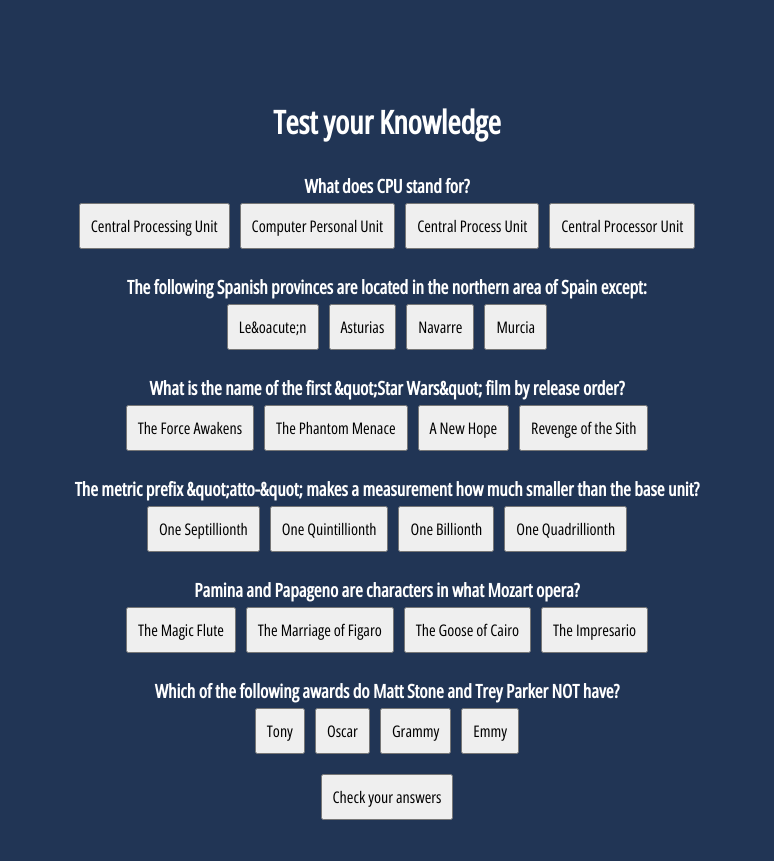
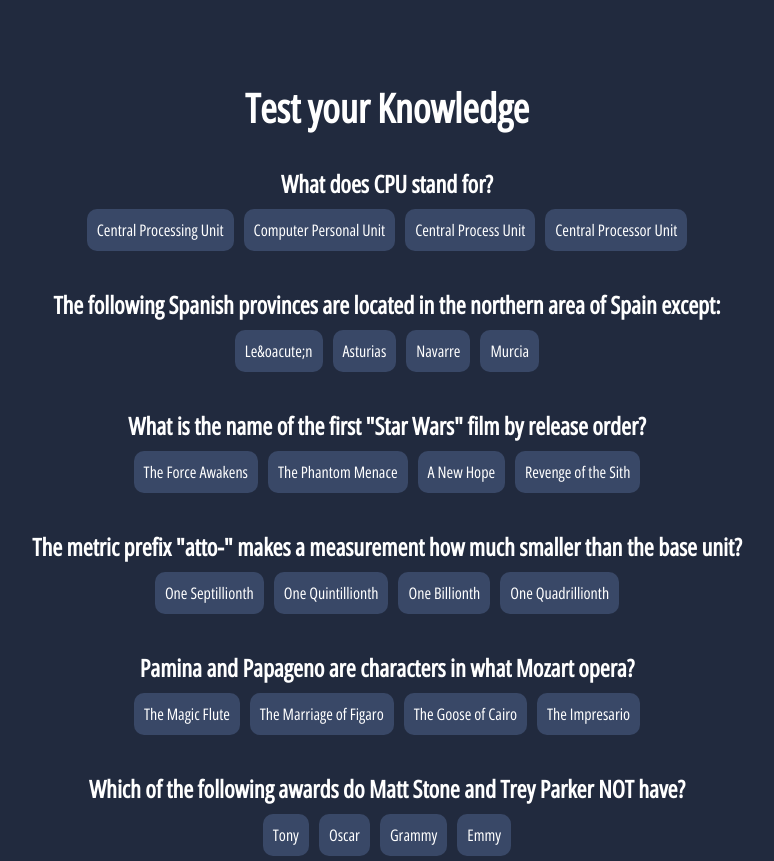
Before and after one commit to Gabriel3004/Travel-proyect, a React (Vite) app: page / in a window 1280 px wide. Shown: the whole page, without its empty margins (253-1027 px from the left). Before the commit the page ends 825 px from the top, so only its background shows below. Built offline with nearby package versions, Linux system fonts and the light colour scheme.

Commit message:
updated new structure

```diff
--- a/index.html
+++ b/index.html
@@ -2,7 +2,6 @@
 <html lang="en">
   <head>
     <meta charset="UTF-8" />
-    <link rel="icon" type="image/svg+xml" href="/vite.svg" />
     <meta name="viewport" content="width=device-width, initial-scale=1.0" />
     <title>Test your Knowledge</title>
   </head>
--- /dev/null
+++ b/src/components/Answers.jsx
@@ -0,0 +1,13 @@
+export const Answers = ({ answers }) => {
+  return (
+    <div className="answerContainer">
+      {answers.map((answer) => {
+        return (
+          <div key={answer.id}>
+            <button>{answer}</button>
+          </div>
+        );
+      })}
+    </div>
+  );
+};
--- a/src/components/ListQuiz.jsx
+++ /dev/null
@@ -1,135 +0,0 @@
-import QuizWrapper from "./QuizWrapper";
-
-function ListQuiz() {
-  const questions = [
-    {
-      id: "26c4806d-fe05-4344-84ca-3c0092d15477",
-      question: "What does CPU stand for?",
-      correctAnswer: "Central Processing Unit",
-      answers: [
-        "Central Processing Unit",
-        "Computer Personal Unit",
-        "Central Process Unit",
-        "Central Processor Unit",
-      ],
-      userAnswer: "",
-    },
-    {
-      id: "cd647d49-62e0-4ff9-8b4d-71e0b4099767",
-      question:
-        "The following Spanish provinces are located in the northern area of Spain except:",
-      correctAnswer: "Murcia",
-      answers: ["Le&oacute;n", "Asturias", "Navarre", "Murcia"],
-      userAnswer: "",
-    },
-    {
-      id: "d52c4a1c-8c33-4308-831b-916fa989ef21",
-      question:
-        "What is the name of the first &quot;Star Wars&quot; film by release order?",
-      correctAnswer: "A New Hope",
-      answers: [
-        "The Force Awakens",
-        "The Phantom Menace",
-        "A New Hope",
-        "Revenge of the Sith",
-      ],
-      userAnswer: "",
-    },
-    {
-      id: "258d5be5-7e3b-44cc-bbb1-fb6c1a03bbda",
-      question:
-        "The metric prefix &quot;atto-&quot; makes a measurement how much smaller than the base unit?",
-      correctAnswer: "One Quintillionth",
-      answers: [
-        "One Septillionth",
-        "One Quintillionth",
-        "One Billionth",
-        "One Quadrillionth",
-      ],
-      userAnswer: "",
-    },
-    {
-      id: "179e8915-189d-4643-8a52-5801a5a1fc84",
-      question: "Pamina and Papageno are characters in what Mozart opera?",
-      correctAnswer: "The Magic Flute",
-      answers: [
-        "The Magic Flute",
-        "The Marriage of Figaro",
-        "The Goose of Cairo",
-        "The Impresario",
-      ],
-      userAnswer: "",
-    },
-    {
-      id: "4e7f9530-93d4-4d73-9ee5-75d9267b2a7d",
-      question:
-        "Which of the following awards do Matt Stone and Trey Parker NOT have?",
-      correctAnswer: "Oscar",
-      answers: ["Tony", "Oscar", "Grammy", "Emmy"],
-      userAnswer: "",
-    },
-  ];
-
-  return (
-    <>
-      <h1>Test your Knowledge</h1>
-      <div className="question one">
-        <h3>{questions[0].question}</h3>
-        <div>
-          <button>{questions[0].answers[0]}</button>
-          <button>{questions[0].answers[1]}</button>
-          <button>{questions[0].answers[2]}</button>
-          <button>{questions[0].answers[3]}</button>
-        </div>
-      </div>
-      <div className="question two">
-        <h3>{questions[1].question}</h3>
-        <div>
-          <button>{questions[1].answers[0]}</button>
-          <button>{questions[1].answers[1]}</button>
-          <button>{questions[1].answers[2]}</button>
-          <button>{questions[1].answers[3]}</button>
-        </div>
-      </div>
-      <div className="question three">
-        <h3>{questions[2].question}</h3>
-        <div>
-          <button>{questions[2].answers[0]}</button>
-          <button>{questions[2].answers[1]}</button>
-          <button>{questions[2].answers[2]}</button>
-          <button>{questions[2].answers[3]}</button>
-        </div>
-      </div>
-      <div className="question four">
-        <h3>{questions[3].question}</h3>
-        <div>
-          <button>{questions[3].answers[0]}</button>
-          <button>{questions[3].answers[1]}</button>
-          <button>{questions[3].answers[2]}</button>
-          <button>{questions[3].answers[3]}</button>
-        </div>
-      </div>
-      <div className="question five">
-        <h3>{questions[4].question}</h3>
-        <div>
-          <button>{questions[4].answers[0]}</button>
-          <button>{questions[4].answers[1]}</button>
-          <button>{questions[4].answers[2]}</button>
-          <button>{questions[4].answers[3]}</button>
-        </div>
-      </div>
-      <div className="question six">
-        <h3>{questions[5].question}</h3>
-        <div>
-          <button>{questions[5].answers[0]}</button>
-          <button>{questions[5].answers[1]}</button>
-          <button>{questions[5].answers[2]}</button>
-          <button>{questions[5].answers[3]}</button>
-        </div>
-      </div>
-      <button className="checkButton">Check your answers</button>
-    </>
-  );
-}
-
-export default ListQuiz;
--- /dev/null
+++ b/src/components/Quiz.jsx
@@ -0,0 +1,21 @@
+import { questions } from "../data/questions";
+import { Answers } from "./Answers";
+
+const Quiz = () => {
+  return (
+    <div className="quizContainer">
+      {questions.map((question) => {
+        return (
+          <>
+            <div key={question.id}>
+              <h2>{question.question}</h2>
+            </div>
+            <Answers answers={question.answers} />
+          </>
+        );
+      })}
+    </div>
+  );
+};
+
+export default Quiz;
--- a/src/components/QuizWrapper.jsx
+++ b/src/components/QuizWrapper.jsx
@@ -1,10 +1,10 @@
-import React from "react";
-import ListQuiz from "./ListQuiz";
+import Quiz from "./Quiz";
 
 const QuizWrapper = () => {
   return (
-    <div className="quizContainer">
-      <ListQuiz />
+    <div className="quizWrapper">
+      <h1>Test your Knowledge</h1>
+      <Quiz />
     </div>
   );
 };
--- /dev/null
+++ b/src/data/questions.jsx
@@ -0,0 +1,68 @@
+export const questions = [
+  {
+    id: "26c4806d-fe05-4344-84ca-3c0092d15477",
+    question: "What does CPU stand for?",
+    correctAnswer: "Central Processing Unit",
+    answers: [
+      "Central Processing Unit",
+      "Computer Personal Unit",
+      "Central Process Unit",
+      "Central Processor Unit",
+    ],
+    userAnswer: "",
+  },
+  {
+    id: "cd647d49-62e0-4ff9-8b4d-71e0b4099767",
+    question:
+      "The following Spanish provinces are located in the northern area of Spain except:",
+    correctAnswer: "Murcia",
+    answers: ["Le&oacute;n", "Asturias", "Navarre", "Murcia"],
+    userAnswer: "",
+  },
+  {
+    id: "d52c4a1c-8c33-4308-831b-916fa989ef21",
+    question:
+      'What is the name of the first "Star Wars" film by release order?',
+    correctAnswer: "A New Hope",
+    answers: [
+      "The Force Awakens",
+      "The Phantom Menace",
+      "A New Hope",
+      "Revenge of the Sith",
+    ],
+    userAnswer: "",
+  },
+  {
+    id: "258d5be5-7e3b-44cc-bbb1-fb6c1a03bbda",
+    question:
+      'The metric prefix "atto-" makes a measurement how much smaller than the base unit?',
+    correctAnswer: "One Quintillionth",
+    answers: [
+      "One Septillionth",
+      "One Quintillionth",
+      "One Billionth",
+      "One Quadrillionth",
+    ],
+    userAnswer: "",
+  },
+  {
+    id: "179e8915-189d-4643-8a52-5801a5a1fc84",
+    question: "Pamina and Papageno are characters in what Mozart opera?",
+    correctAnswer: "The Magic Flute",
+    answers: [
+      "The Magic Flute",
+      "The Marriage of Figaro",
+      "The Goose of Cairo",
+      "The Impresario",
+    ],
+    userAnswer: "",
+  },
+  {
+    id: "4e7f9530-93d4-4d73-9ee5-75d9267b2a7d",
+    question:
+      "Which of the following awards do Matt Stone and Trey Parker NOT have?",
+    correctAnswer: "Oscar",
+    answers: ["Tony", "Oscar", "Grammy", "Emmy"],
+    userAnswer: "",
+  },
+];
--- a/src/index.css
+++ b/src/index.css
@@ -4,19 +4,21 @@
   margin: 0;
   padding: 0;
   box-sizing: border-box;
+  border-style: none;
   list-style: none;
 }
 
 :root {
-  --primaryColor: #d8c4b6;
-  --secondaryColor: #4f709c;
+  --bodyColor: #212a3e;
+  --buttonColor: #394867;
+  --selectColor: #c5c5c5;
   --mainWhite: #fff;
-  --mainBeige: #f5efe7;
-  --bodyColor: #213555;
+  --mainBlack: #000000;
 }
 
 body {
   font-family: "OpenSans";
+  font-size: 16px;
   color: var(--mainWhite);
   background-color: var(--bodyColor);
 }
@@ -27,7 +29,7 @@ body {
   margin-top: 5rem;
 }
 
-.quizContainer {
+.quizWrapper {
   display: flex;
   flex-direction: column;
   align-items: center;
@@ -35,19 +37,36 @@ body {
 }
 
 h1 {
-  padding: 20px 0px;
+  font-size: 2.5rem;
 }
 
-.question {
+.quizContainer {
   display: flex;
   flex-direction: column;
   justify-content: center;
   align-items: center;
-  margin: 10px 0px;
+}
+
+h2 {
+  margin-top: 2rem;
+  margin-bottom: 0.25rem;
+}
+
+.answerContainer {
+  display: flex;
+  flex-direction: row;
 }
 
 button {
   margin: 5px;
   padding: 10px;
   font-size: 1rem;
+  border-radius: 10px;
+  background-color: var(--buttonColor);
+  color: var(--mainWhite);
 }
+
+button:hover {
+  background-color: var(--selectColor);
+  color: var(--mainBlack);
+}
```
